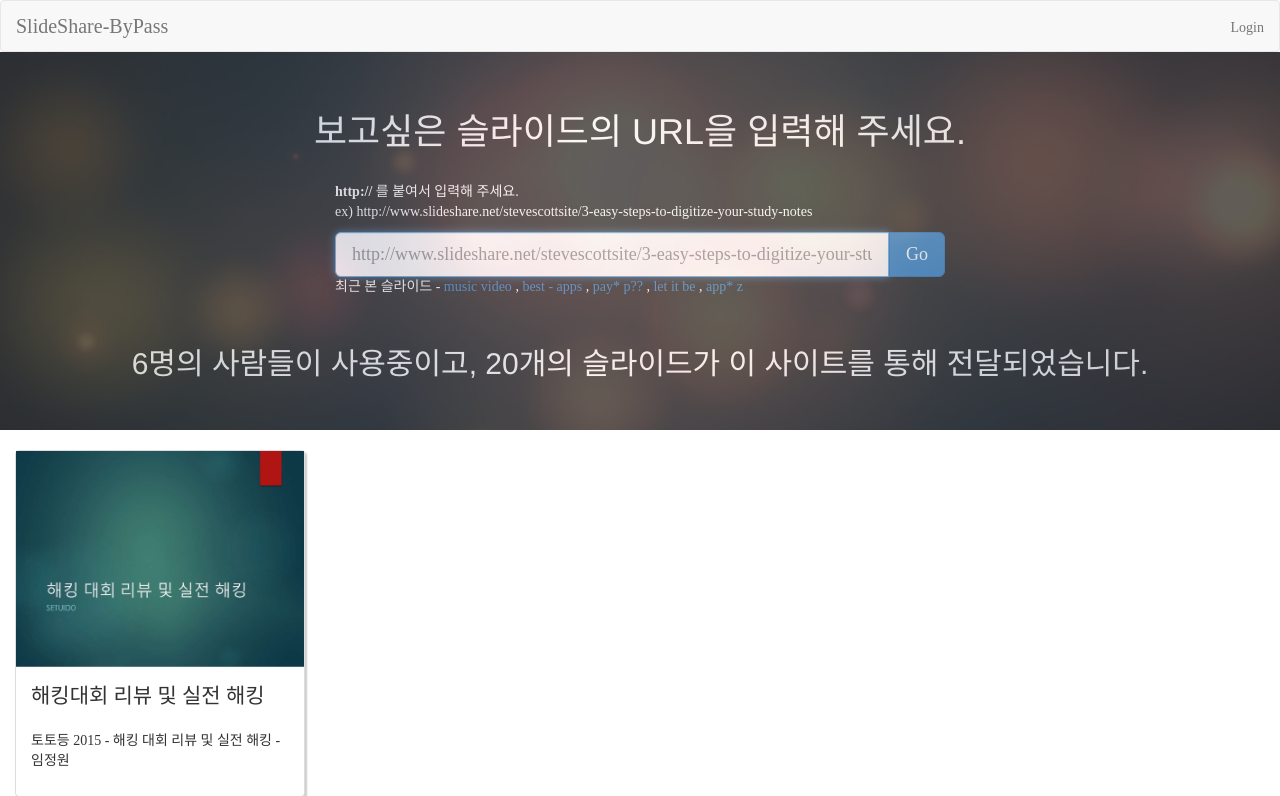
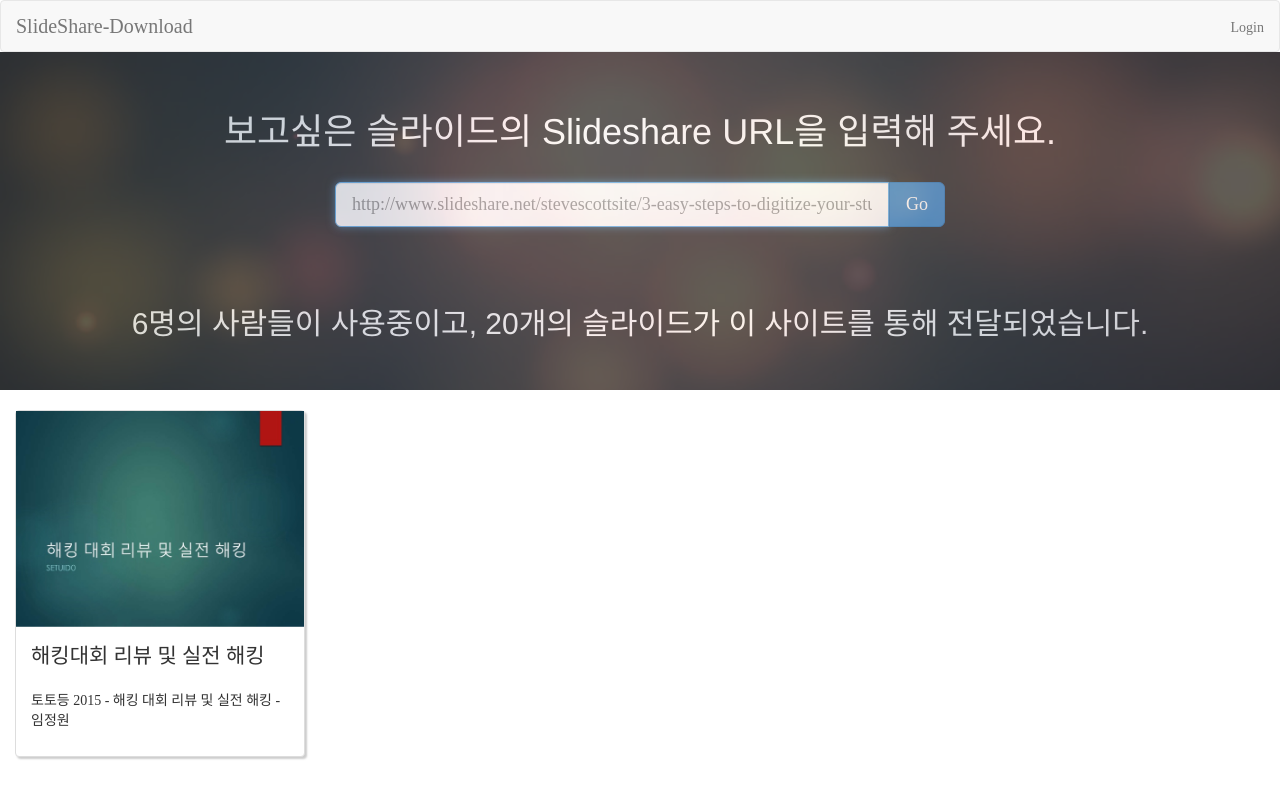
Before and after one commit to dohvis/slideshare-download, a Flask app: page / in a window 1280 px wide. Shown: the top 796 px of the page. Run offline with Flask 2, Linux system fonts and the light colour scheme; parts of the project's set-up code (start-up, migrations or seed data) failed here and were passed over; some libraries are stand-ins or nearby versions; some web fonts are replaced.

Commit message:
Matching input tag name with flask Fix #8
Fix submit buttom location, remove needless text.

```diff
--- a/templates/index.html
+++ b/templates/index.html
@@ -30,7 +30,7 @@
                 <span class="icon-bar"></span>
                 <span class="icon-bar"></span>
             </button-->
-            <a class="navbar-brand" href="#">SlideShare-ByPass</a>
+            <a class="navbar-brand" href="#">SlideShare-Download</a>
         </div>
         <div class="collapse navbar-collapse navbar-ex1-collapse">
             <ul class="nav navbar-nav">
@@ -47,27 +47,26 @@
                     <br>
                     <br>
                     <div class="row">
-                        <h1 class="text-center hh1 col-md-10 col-md-offset-1">보고싶은 슬라이드의 URL을 입력해 주세요.</h1>
+                        <h1 class="text-center hh1 col-md-10 col-md-offset-1">보고싶은 슬라이드의 Slideshare URL을 입력해 주세요.</h1>
                     </div>
                     <br>
                     <div class="row">
-                        <p class="col-md-6 col-md-offset-3" id="stip" style="display: block;">
+                        <!--p class="col-md-6 col-md-offset-3" id="stip" style="display: block;">
                             <b>http://</b> 를 붙여서 입력해 주세요.
                             <br /> ex) http://www.slideshare.net/stevescottsite/3-easy-steps-to-digitize-your-study-notes
-                        </p>
-                        <div class="input-group input-group-lg col-md-6 col-md-offset-3">
-                            <input id="sinpt" autofocus="" placeholder="http://www.slideshare.net/stevescottsite/3-easy-steps-to-digitize-your-study-notes" onkeydown="document.getElementById(&#39;stip&#39;).style.display=&#39;block&#39;;if (event.keyCode == 13) document.getElementById(&#39;sbtn&#39;).click()" type="text" class="form-control">
+                        </p-->
+                        <form class="input-group input-group-lg col-md-6 col-md-offset-3" action="/" method="POST">
+                            <input id="sinpt" autofocus="" name='url' placeholder="http://www.slideshare.net/stevescottsite/3-easy-steps-to-digitize-your-study-notes" type="text" class="form-control">
                             <span class="input-group-btn">
-<button id="sbtn" class="btn btn-primary" type="button">
-Go
-</button> </span>
-                        </div>
-                        <p class="col-md-6 col-md-offset-3">
-                            최근 본 슬라이드 - <a onclick="dtsrch(&#39;music video&#39;);" href="javascript:void(0)">music video</a> , <a onclick="dtsrch(&#39;best - apps&#39;);" href="javascript:void(0)">best - apps</a> , <a onclick="dtsrch(&#39;pay* p??&#39;);" href="javascript:void(0)">pay* p??</a> , <a onclick="dtsrch(&#39;let it be&#39;);" href="javascript:void(0)">let it be</a> , <a onclick="dtsrch(&#39;app* z&#39;);" href="javascript:void(0)">app* z</a>
-                        </p>
+                            <button id="sbtn" class="btn btn-primary" type="submit">
+                            Go
+                            </button>
+                            </span>
+                        </form>
                     </div>
                     <br>
                     <div class="row">
+                        <br /><br />
                         <h2 class="text-center hh1 col-md-10 col-md-offset-1">6명의 사람들이 사용중이고, 20개의 슬라이드가 이 사이트를 통해 전달되었습니다. </h2>
                     </div>
                     <br>
```
